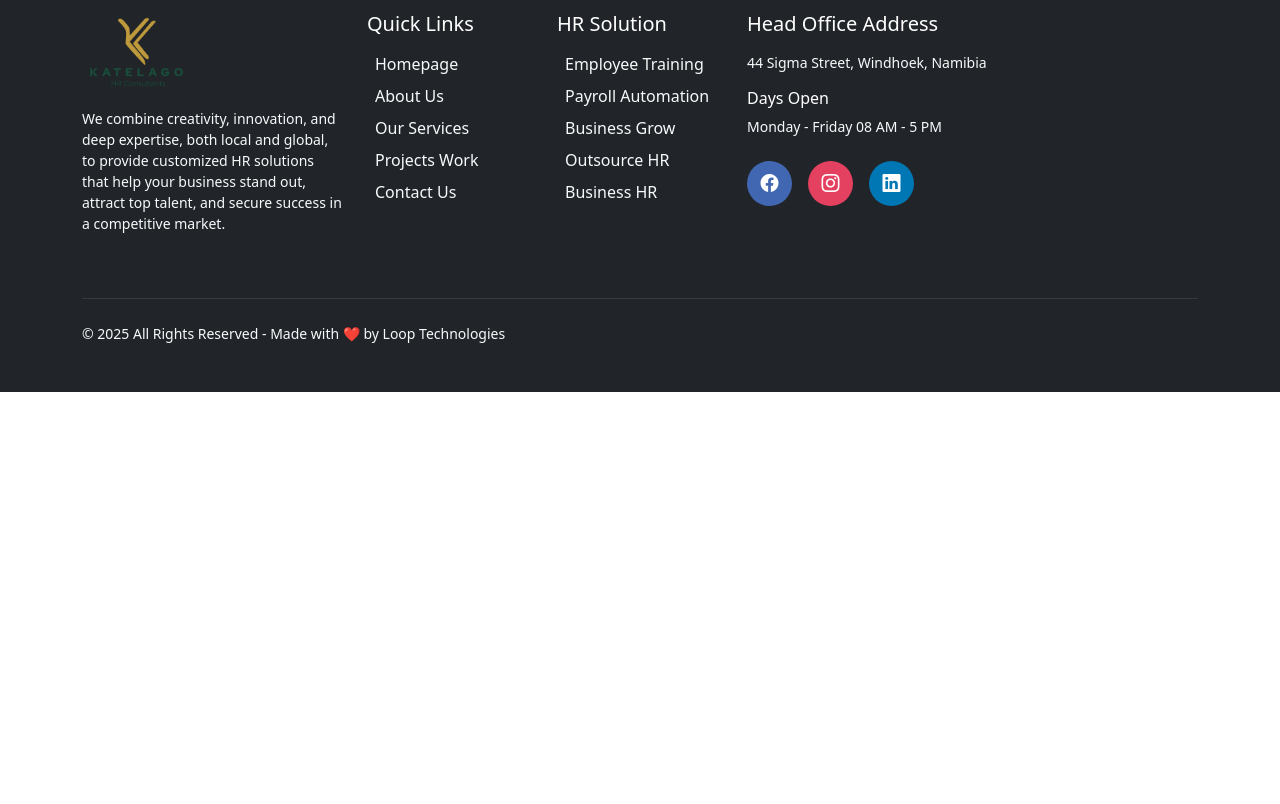
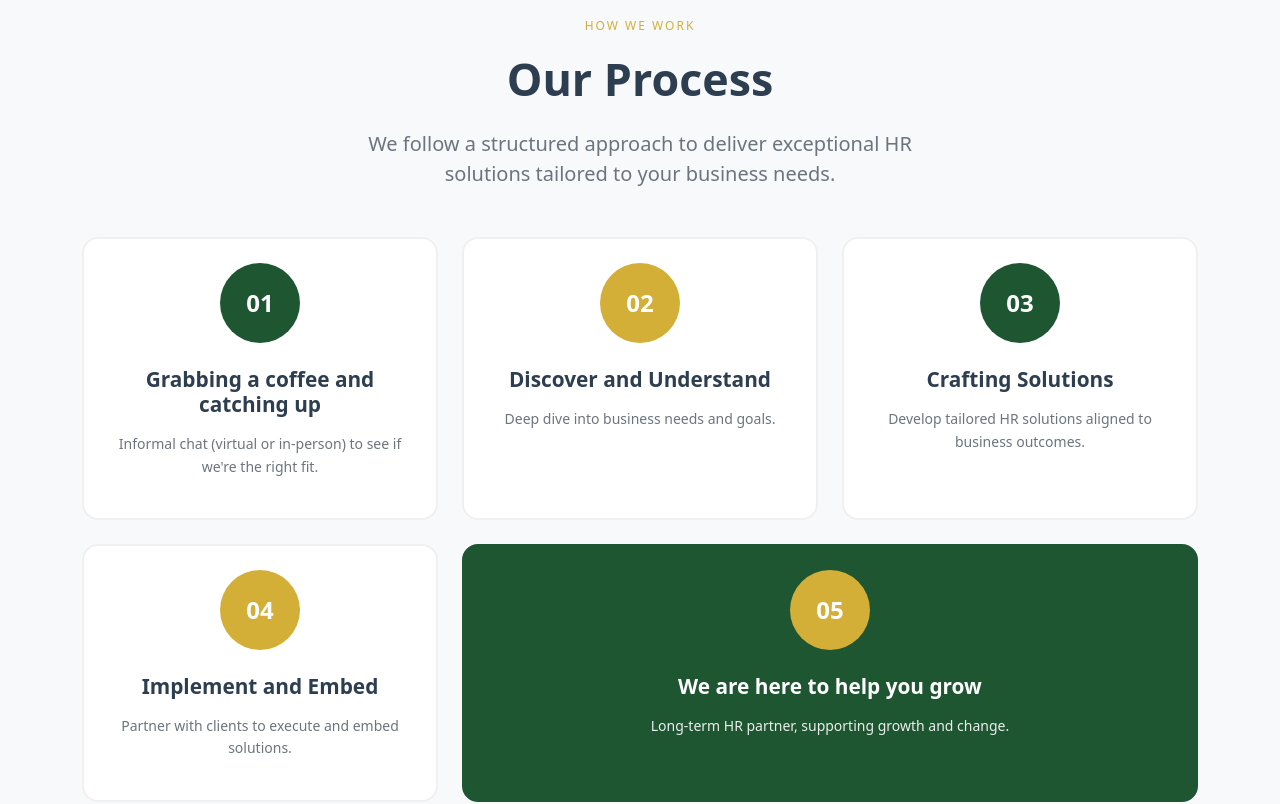
Before and after one commit to FilippusF/HR-Katelago, a React (Vite) app: page /about in a window 1280 px wide. Shown: the part 2080-2884 px from the top of the page. Before the commit the page ends 2472 px from the top, so only its background shows below. Built offline with nearby package versions, Linux system fonts and the light colour scheme.

Commit message:
about us  update

```diff
--- a/src/pages/About.jsx
+++ b/src/pages/About.jsx
@@ -543,6 +543,255 @@ const About = () => {
               </div>
             </section>
 
+      {/* Our Process Section */}
+      <section className="py-5" style={{ backgroundColor: '#f8f9fa' }}>
+        <div className="container">
+          {/* Section Header */}
+          <div className="text-center mb-5">
+            <div className="mb-3">
+              <span
+                className="text-uppercase fw-medium"
+                style={{
+                  fontSize: '12px',
+                  letterSpacing: '2px',
+                  color: '#D4AF37',
+                  fontWeight: '600'
+                }}
+              >
+                HOW WE WORK
+              </span>
+            </div>
+            <h2
+              className="display-5 fw-bold mb-4"
+              style={{
+                fontSize: '2.8rem',
+                lineHeight: '1.2',
+                fontWeight: '700',
+                color: '#2c3e50'
+              }}
+            >
+              Our Process
+            </h2>
+            <p
+              className="lead"
+              style={{
+                color: '#6c757d',
+                maxWidth: '600px',
+                margin: '0 auto'
+              }}
+            >
+              We follow a structured approach to deliver exceptional HR solutions tailored to your business needs.
+            </p>
+          </div>
+
+          {/* Process Steps */}
+          <div className="row g-4">
+            {/* Step 1 */}
+            <div className="col-lg-4 col-md-6">
+              <div
+                className="process-card h-100 p-4 rounded-4 text-center"
+                style={{
+                  backgroundColor: 'white',
+                  border: '2px solid #f0f0f0',
+                  transition: 'all 0.4s ease',
+                  cursor: 'pointer',
+                  animation: 'fadeInUp 0.6s ease-out 0.1s both'
+                }}
+              >
+                <div
+                  className="process-number mx-auto mb-4 d-flex align-items-center justify-content-center"
+                  style={{
+                    width: '80px',
+                    height: '80px',
+                    backgroundColor: '#1e5631',
+                    borderRadius: '50%',
+                    fontSize: '24px',
+                    fontWeight: 'bold',
+                    color: 'white'
+                  }}
+                >
+                  01
+                </div>
+                <h5
+                  className="fw-bold mb-3"
+                  style={{ color: '#2c3e50', fontSize: '1.3rem' }}
+                >
+                  Grabbing a coffee and catching up
+                </h5>
+                <p
+                  style={{ color: '#6c757d', fontSize: '14px', lineHeight: '1.6' }}
+                >
+                  Informal chat (virtual or in-person) to see if we're the right fit.
+                </p>
+              </div>
+            </div>
+
+            {/* Step 2 */}
+            <div className="col-lg-4 col-md-6">
+              <div
+                className="process-card h-100 p-4 rounded-4 text-center"
+                style={{
+                  backgroundColor: 'white',
+                  border: '2px solid #f0f0f0',
+                  transition: 'all 0.4s ease',
+                  cursor: 'pointer',
+                  animation: 'fadeInUp 0.6s ease-out 0.2s both'
+                }}
+              >
+                <div
+                  className="process-number mx-auto mb-4 d-flex align-items-center justify-content-center"
+                  style={{
+                    width: '80px',
+                    height: '80px',
+                    backgroundColor: '#D4AF37',
+                    borderRadius: '50%',
+                    fontSize: '24px',
+                    fontWeight: 'bold',
+                    color: 'white'
+                  }}
+                >
+                  02
+                </div>
+                <h5
+                  className="fw-bold mb-3"
+                  style={{ color: '#2c3e50', fontSize: '1.3rem' }}
+                >
+                  Discover and Understand
+                </h5>
+                <p
+                  style={{ color: '#6c757d', fontSize: '14px', lineHeight: '1.6' }}
+                >
+                  Deep dive into business needs and goals.
+                </p>
+              </div>
+            </div>
+
+            {/* Step 3 */}
+            <div className="col-lg-4 col-md-6">
+              <div
+                className="process-card h-100 p-4 rounded-4 text-center"
+                style={{
+                  backgroundColor: 'white',
+                  border: '2px solid #f0f0f0',
+                  transition: 'all 0.4s ease',
+                  cursor: 'pointer',
+                  animation: 'fadeInUp 0.6s ease-out 0.3s both'
+                }}
+              >
+                <div
+                  className="process-number mx-auto mb-4 d-flex align-items-center justify-content-center"
+                  style={{
+                    width: '80px',
+                    height: '80px',
+                    backgroundColor: '#1e5631',
+                    borderRadius: '50%',
+                    fontSize: '24px',
+                    fontWeight: 'bold',
+                    color: 'white'
+                  }}
+                >
+                  03
+                </div>
+                <h5
+                  className="fw-bold mb-3"
+                  style={{ color: '#2c3e50', fontSize: '1.3rem' }}
+                >
+                  Crafting Solutions
+                </h5>
+                <p
+                  style={{ color: '#6c757d', fontSize: '14px', lineHeight: '1.6' }}
+                >
+                  Develop tailored HR solutions aligned to business outcomes.
+                </p>
+              </div>
+            </div>
+
+
+
+            {/* Step 4 */}
+            <div className="col-lg-4 col-md-6">
+              <div
+                className="process-card h-100 p-4 rounded-4 text-center"
+                style={{
+                  backgroundColor: 'white',
+                  border: '2px solid #f0f0f0',
+                  transition: 'all 0.4s ease',
+                  cursor: 'pointer',
+                  animation: 'fadeInUp 0.6s ease-out 0.4s both'
+                }}
+              >
+                <div
+                  className="process-number mx-auto mb-4 d-flex align-items-center justify-content-center"
+                  style={{
+                    width: '80px',
+                    height: '80px',
+                    backgroundColor: '#D4AF37',
+                    borderRadius: '50%',
+                    fontSize: '24px',
+                    fontWeight: 'bold',
+                    color: 'white'
+                  }}
+                >
+                  04
+                </div>
+                <h5
+                  className="fw-bold mb-3"
+                  style={{ color: '#2c3e50', fontSize: '1.3rem' }}
+                >
+                  Implement and Embed
+                </h5>
+                <p
+                  style={{ color: '#6c757d', fontSize: '14px', lineHeight: '1.6' }}
+                >
+                  Partner with clients to execute and embed solutions.
+                </p>
+              </div>
+            </div>
+
+            {/* Step 5 */}
+            <div className="col-lg-8 col-md-12 mx-auto">
+              <div
+                className="process-card h-100 p-4 rounded-4 text-center"
+                style={{
+                  backgroundColor: '#1e5631',
+                  border: '2px solid #1e5631',
+                  transition: 'all 0.4s ease',
+                  cursor: 'pointer',
+                  animation: 'fadeInUp 0.6s ease-out 0.5s both'
+                }}
+              >
+                <div
+                  className="process-number mx-auto mb-4 d-flex align-items-center justify-content-center"
+                  style={{
+                    width: '80px',
+                    height: '80px',
+                    backgroundColor: '#D4AF37',
+                    borderRadius: '50%',
+                    fontSize: '24px',
+                    fontWeight: 'bold',
+                    color: 'white'
+                  }}
+                >
+                  05
+                </div>
+                <h5
+                  className="fw-bold mb-3 text-white"
+                  style={{ fontSize: '1.3rem' }}
+                >
+                  We are here to help you grow
+                </h5>
+                <p
+                  className="text-white mb-0"
+                  style={{ fontSize: '14px', lineHeight: '1.6', opacity: 0.9 }}
+                >
+                  Long-term HR partner, supporting growth and change.
+                </p>
+              </div>
+            </div>
+          </div>
+        </div>
+      </section>
+
       {/* Loader */}
       {isLoading && (
         <div
@@ -685,6 +934,47 @@ const About = () => {
           background-color: rgba(255, 255, 255, 0.15) !important;
           box-shadow: 0 10px 30px rgba(0, 0, 0, 0.2);
         }
+
+        @keyframes fadeInUp {
+          0% {
+            opacity: 0;
+            transform: translateY(30px);
+          }
+          100% {
+            opacity: 1;
+            transform: translateY(0);
+          }
+        }
+
+        .process-card:hover {
+          transform: translateY(-10px);
+          box-shadow: 0 15px 40px rgba(0, 0, 0, 0.1);
+          border-color: #D4AF37 !important;
+        }
+
+        .process-card:hover .process-number {
+          transform: scale(1.1);
+        }
+
+        @keyframes arrowFloat {
+          0%, 100% {
+            opacity: 0.7;
+          }
+          50% {
+            opacity: 1;
+          }
+        }
+
+        @media (max-width: 768px) {
+          .process-card {
+            margin-bottom: 2rem;
+          }
+
+          .process-arrow,
+          .curved-arrow {
+            display: none !important;
+          }
+        }
       `}</style>
     </>
   );
```
